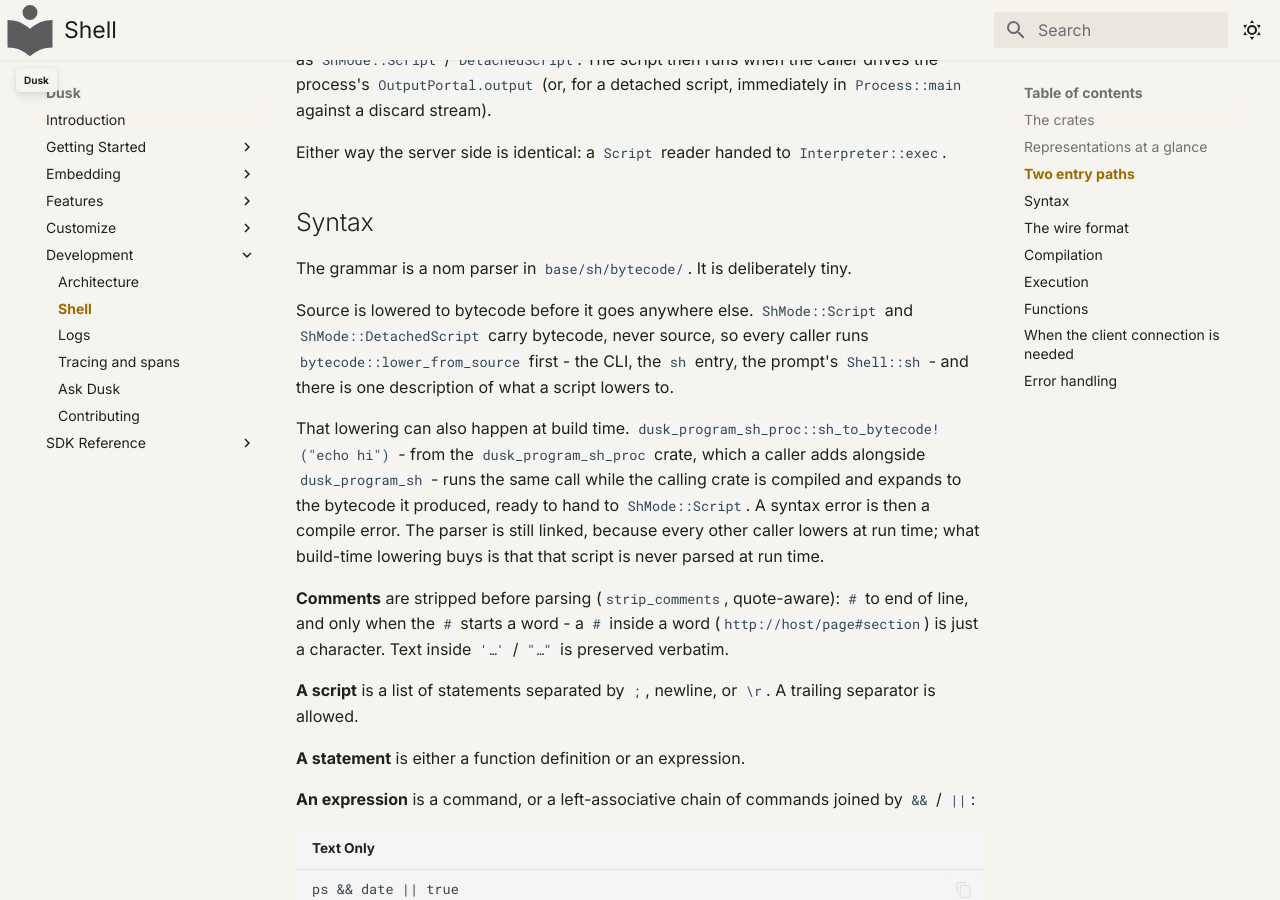
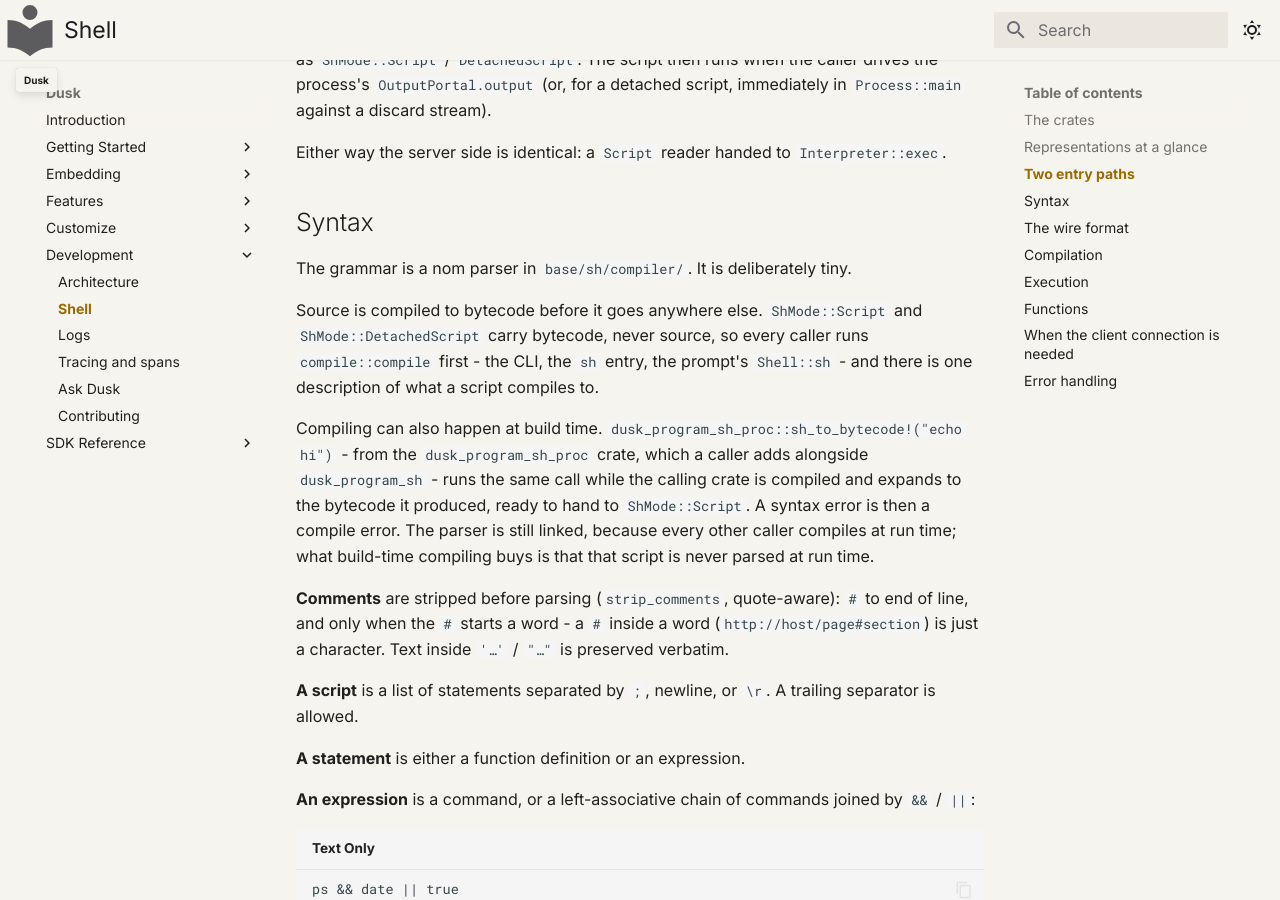
Before and after one commit to tomerze/dusk, an MkDocs documentation site: the page built from docs/docs/development/shell.md, in a window 1280 px wide and 900 px high, scrolled down 2927 px. Built offline with MkDocs 1.6.1 and Material for MkDocs 9.7.7, drawn with Linux system fonts in a browser that asks for light colours; comment, search, counter and statistics services are not loaded; some of the changed text lies outside the part shown.

Commit message:
Update docs for the sh compiler crate and the codegen module
shell.md named base/sh/bytecode, dusk_program_sh_bytecode, bytecode::lower_from_source, compiler::compile, compile_function and inst.rs, and said source is lowered to bytecode where the crate that does it is now the compiler.

```diff
--- a/docs/docs/development/shell.md
+++ b/docs/docs/development/shell.md
@@ -12,8 +12,8 @@
 | Crate | Side | Role |
 |-------|------|------|
 | `base/sh` | both | the `sh` program. `client/` is client-side; `interpreter/` is server-side; `capnp/sh.capnp` is the wire contract |
-| `base/sh/bytecode` | both | `dusk_program_sh_bytecode` - `capnp/bytecode.capnp` always; the grammar, the AST and the `Parser` that lowers source to bytecode behind its `parser` feature, so a node compiles only the schema |
-| `base/sh/proc` | client (`std`) | `#[sh_entry]`, and `sh_to_bytecode!`, which lowers source to bytecode at the calling crate's build time |
+| `base/sh/compiler` | both | `dusk_program_sh_compiler` - `capnp/bytecode.capnp` always; the grammar, the AST and the `Parser` that compiles source to bytecode behind its `parser` feature, so a node compiles only the schema |
+| `base/sh/proc` | client (`std`) | `#[sh_entry]`, and `sh_to_bytecode!`, which compiles source to bytecode at the calling crate's build time |
 | `base/sh/src/client/prompt/` | client (`std`) | reedline UI, builtins, draws output |
 | `base/sh/src/client/shell/` | client (`std`) | `Shell` - drives the `sh` process a client was handed |
 | `dusk_connection` | client (`std`) | `Connection` - the TCP/RPC link |
@@ -24,12 +24,12 @@
 raw text            "ps && date  # comment"           reedline buffer (client/prompt)
    │ strip_comments
 stripped text       "ps && date  "                    quote-aware comment removal
-   │ nom (bytecode/src/tokenize.rs)
+   │ nom (compiler/src/tokenize.rs)
 nom AST             Ast{ [Expr(And(Command "ps",       transient, client-side only
                                    Command "date"))] }
    │ Parser::parse  ─────────────────────────────────  CLIENT / SERVER BOUNDARY
 capnp Script        Script{ statements:[…] }           the wire format (script.capnp)
-   │ compiler::compile  (server-side)
+   │ codegen::codegen  (server-side)
 Frame (bytecode)    0000: program_args                 Vec<Inst>
                     0001: jump_if_error 0003
                     0002: program_args
@@ -121,20 +121,20 @@
 
 ## Syntax
 
-The grammar is a nom parser in `base/sh/bytecode/`. It is deliberately tiny.
+The grammar is a nom parser in `base/sh/compiler/`. It is deliberately tiny.
 
-Source is lowered to bytecode before it goes anywhere else. `ShMode::Script`
+Source is compiled to bytecode before it goes anywhere else. `ShMode::Script`
 and `ShMode::DetachedScript` carry bytecode, never source, so every caller runs
-`bytecode::lower_from_source` first - the CLI, the `sh` entry, the prompt's
-`Shell::sh` - and there is one description of what a script lowers to.
+`compile::compile` first - the CLI, the `sh` entry, the prompt's
+`Shell::sh` - and there is one description of what a script compiles to.
 
-That lowering can also happen at build time.
+Compiling can also happen at build time.
 `dusk_program_sh_proc::sh_to_bytecode!("echo hi")` - from the
 `dusk_program_sh_proc` crate, which a caller adds alongside `dusk_program_sh` -
 runs the same call while the calling crate is compiled and expands to the
 bytecode it produced, ready to hand to `ShMode::Script`. A syntax error is then
-a compile error. The parser is still linked, because every other caller lowers
-at run time; what build-time lowering buys is that that script is never parsed
+a compile error. The parser is still linked, because every other caller compiles
+at run time; what build-time compiling buys is that that script is never parsed
 at run time.
 
 **Comments** are stripped before parsing (`strip_comments`, quote-aware): `#`
@@ -198,12 +198,12 @@
 
 ## Compilation
 
-`compiler::compile` (`base/sh/src/interpreter/compiler.rs`) lowers a `Script`
+`codegen::codegen` (`base/sh/src/interpreter/codegen.rs`) turns a `Script`
 reader into a `Frame` - a flat `Vec<Inst>` walked by a program counter. It runs
 **every time a script executes** (`Interpreter::exec`), plus per-function via
-`compile_function` (see [Functions](#functions)).
+`codegen_function` (see [Functions](#functions)).
 
-The instruction set (`inst.rs`):
+The instruction set (`instructions.rs`):
 
 | Inst | Meaning |
 |------|---------|
```
Also changed, not shown: other parts of docs/docs/development/shell.md (+2 -2 lines).
